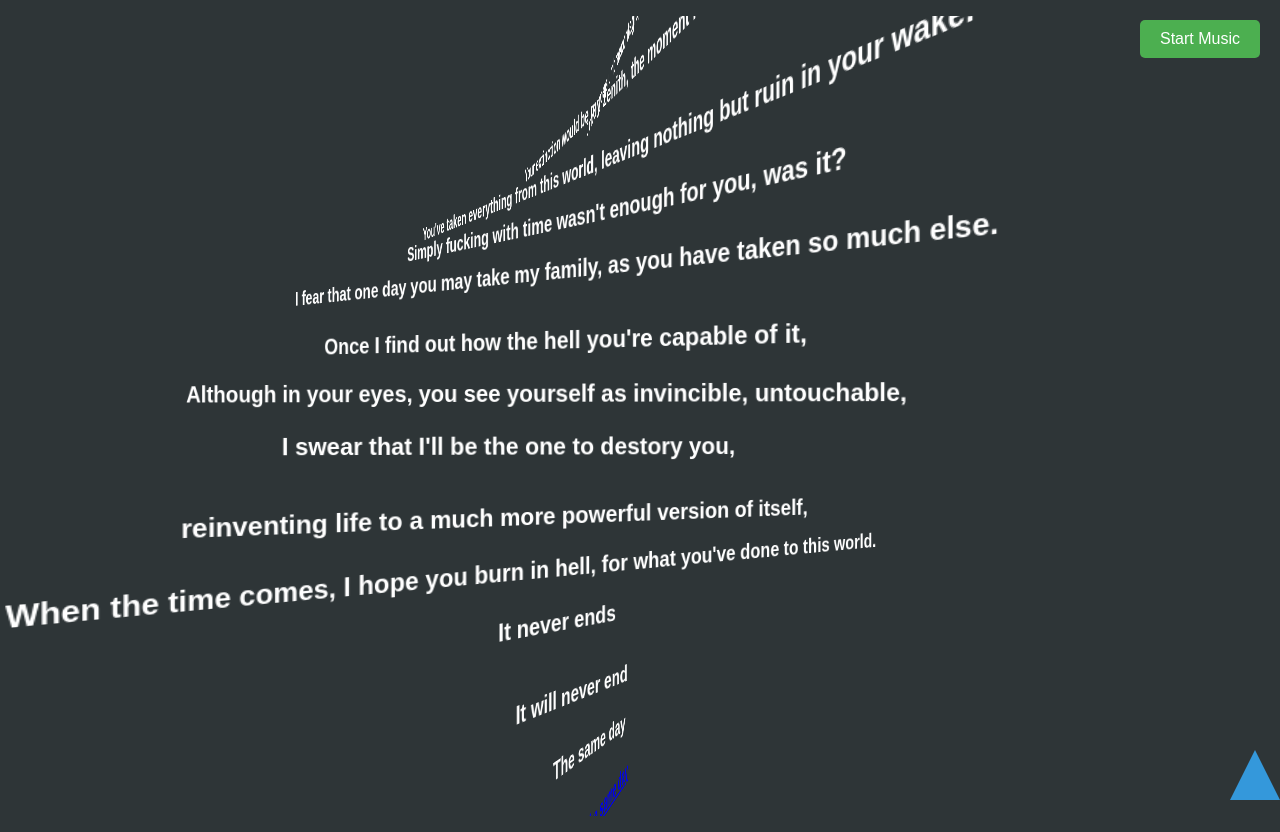
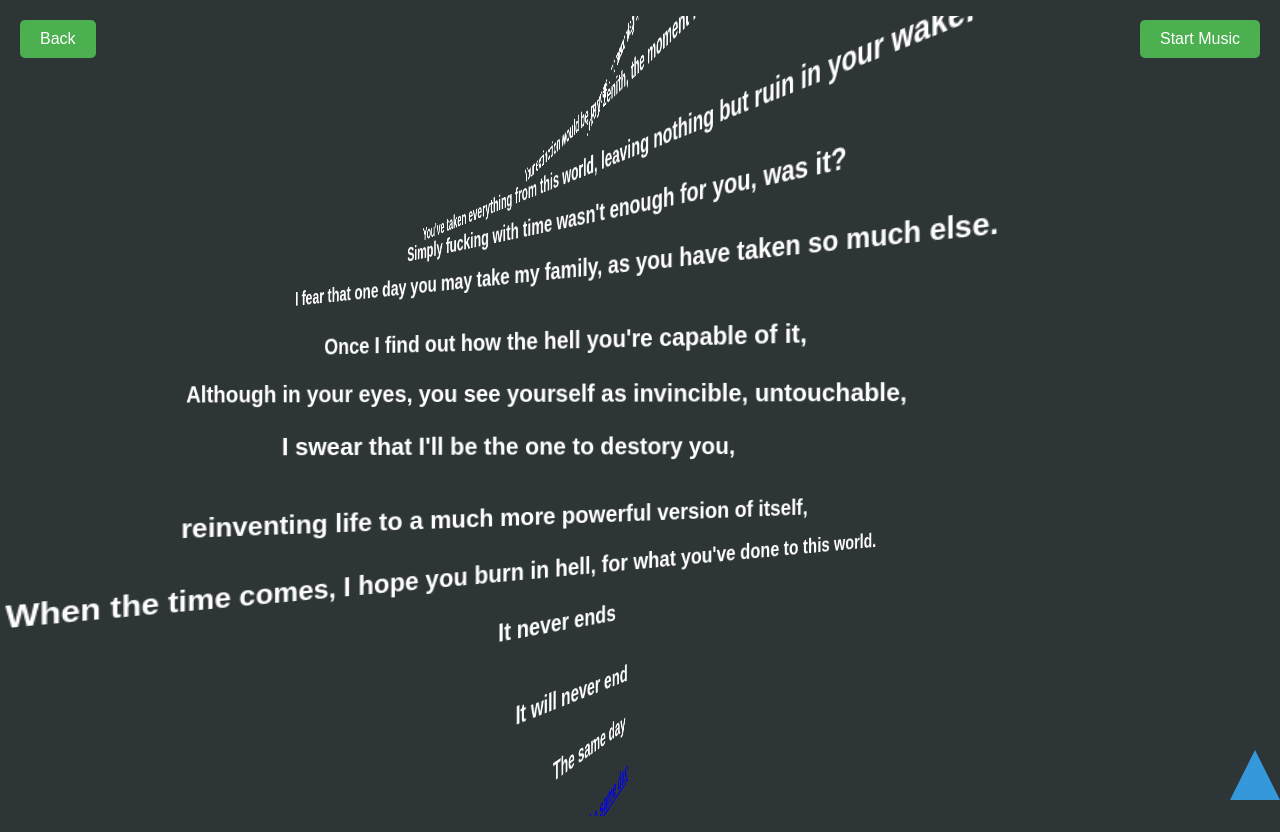
Before and after one commit to RoboGuns/RoboGuns.github.io, a website: page Hubish/Spin.html in a window 1280 px wide. Drawn offline with Linux system fonts and the light colour scheme.

Commit message:
added backbutton css file

```diff
--- a/Hubish/Spin.html
+++ b/Hubish/Spin.html
@@ -3,6 +3,7 @@
 <head>
   <meta charset="UTF-8">
   <meta name="viewport" content="width=device-width, initial-scale=1.0">
+  <link rel="stylesheet" type="text/css" href="/backbutton.css">
   <title>Animated List</title>
   <style>
     body {
@@ -168,6 +169,7 @@
   </style>
 </head>
 <body>
+  <button id="back-button">Back</button>
   <ul>
     <li>Ophiocordyceps umbraecontagia, oh how I hate you.</li>
     <li>Your extinction would be my zenith, the moment I find peace.</li>
--- /dev/null
+++ b/backbutton.css
@@ -0,0 +1,17 @@
+#back-button {
+    position: absolute;
+    padding: 10px 20px;
+    background-color: #4CAF50;
+    color: #ffffff;
+    border: none;
+    border-radius: 5px;
+    font-size: 16px;
+    cursor: pointer;
+  }
+  #back-button {
+    top: 20px;
+    left: 20px;
+  }
+  #back-button:hover {
+    background-color: #45a049;
+  }
```
